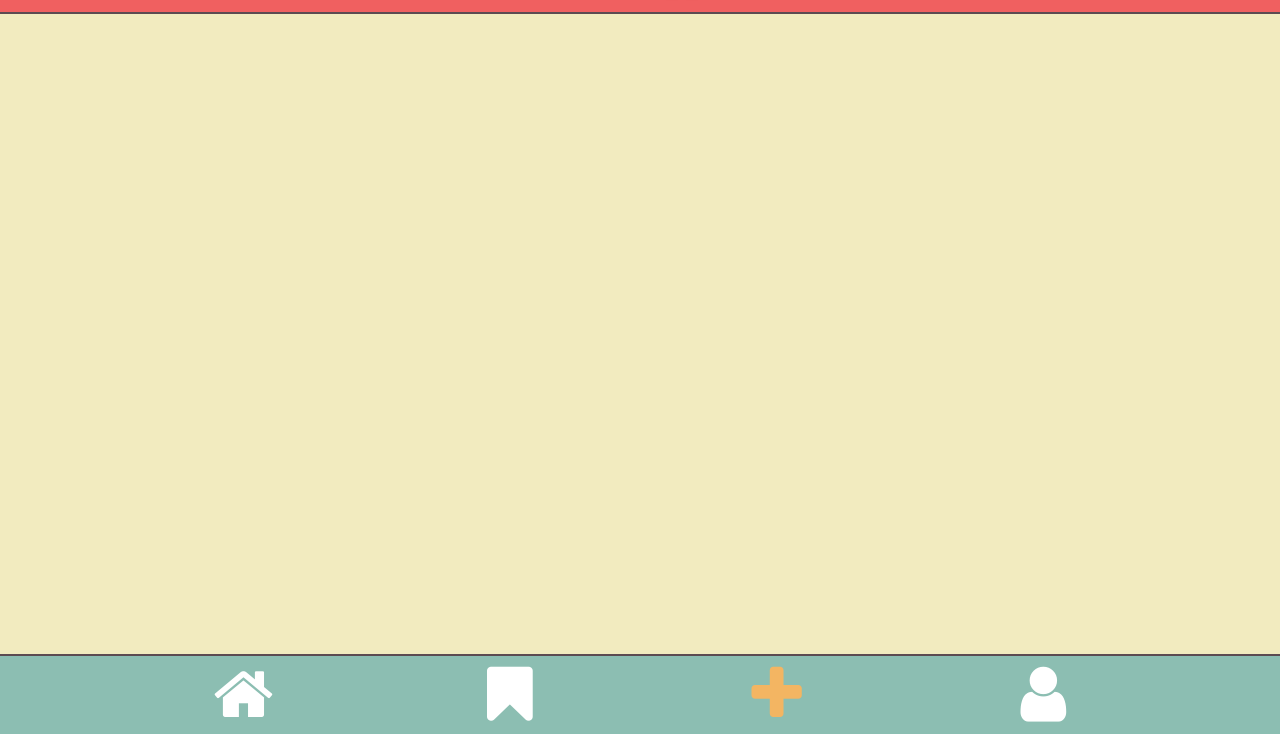
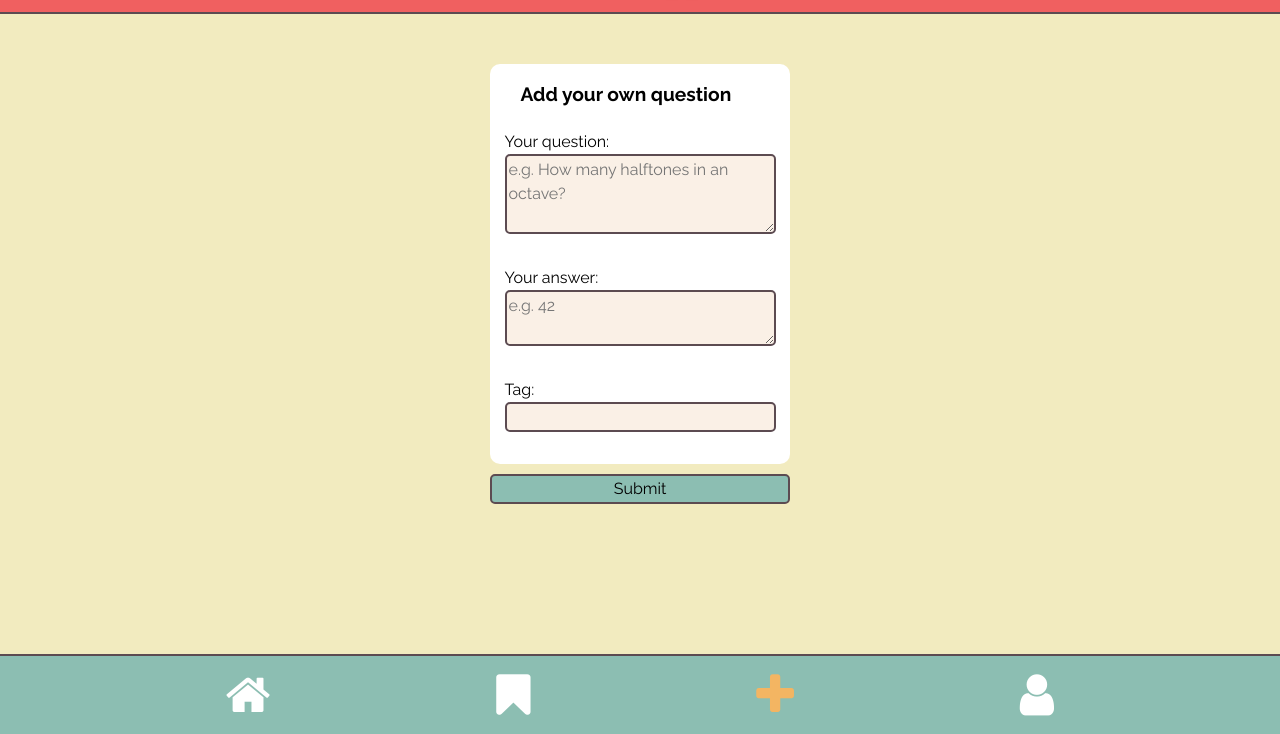
Before and after one commit to toshydev/quiz-app, a plain HTML site: page form/form.html in a window 1280 px wide. Shown: the part 66-800 px from the top of the page. Drawn offline with Linux system fonts and the light colour scheme.

Commit message:
create form layout and style

```diff
--- a/components/card.css
+++ b/components/card.css
@@ -15,11 +15,12 @@
   border-radius: 10px;
   filter: drop-shadow(5px 5px 10px var(--color-shadow));
   align-items: center;
-  transition: 0.5s;
+  transition: transform 0.25s ease-out;
 }
 
 .card:hover {
   transform: scale(1.1);
+  _box-shadow: 8px 16px 16px hsl(0deg 0% 0% / 0.25);
 }
 
 .card__bookmark {
--- /dev/null
+++ b/components/form.css
@@ -0,0 +1,49 @@
+.form {
+  display: flex;
+  flex-direction: column;
+  align-items: center;
+  gap: 50px;
+  padding-bottom: 150px;
+}
+
+.form__body {
+  width: 300px;
+  height: 400px;
+  background-color: var(--bg-card);
+  display: flex;
+  flex-direction: column;
+  border-radius: 10px;
+  align-items: center;
+  transition: transform 0.25s ease-out;
+}
+
+.form__body-description {
+  font-size: 1.2rem;
+  padding: 1rem;
+  font-weight: bold;
+}
+
+.form__body-fields {
+  border: none;
+  display: flex;
+  flex-direction: column;
+  width: 90%;
+}
+
+.form__body-textarea {
+  margin-bottom: 2rem;
+  border-radius: 5px;
+  background-color: var(--bg-answer);
+  border: 2px solid var(--bg-dark);
+}
+
+.form__body-input {
+  margin-bottom: 2rem;
+  border-radius: 5px;
+  background-color: var(--bg-answer);
+  border: 2px solid var(--bg-dark);
+}
+
+.form__body-submit {
+  width: 100%;
+}
--- a/components/navigation.css
+++ b/components/navigation.css
@@ -9,7 +9,7 @@
   top: 50%;
   left: 50%;
   transform: translate(-50%, -50%);
-  font-size: 4em;
+  font-size: 3em;
 }
 
 .navbar__link {
@@ -28,7 +28,6 @@
 
 .navbar__link--current i {
   color: var(--highlight-color);
-  padding: 5px;
   border-radius: 10px;
 }
 
--- a/form/form.html
+++ b/form/form.html
@@ -4,7 +4,7 @@
     <meta charset="UTF-8" />
     <meta http-equiv="X-UA-Compatible" content="IE=edge" />
     <meta name="viewport" content="width=device-width, initial-scale=1.0" />
-    <meta name="description" content="Quiz App with coding related questions">
+    <meta name="description" content="Quiz App with coding related questions" />
     <link rel="stylesheet" href="../styles.css" />
     <link rel="preconnect" href="https://fonts.googleapis.com" />
     <link rel="preconnect" href="https://fonts.gstatic.com" crossorigin />
@@ -21,32 +21,90 @@
   </head>
   <body>
     <header class="header">
-      <h1 class="header__heading"><a class="header__heading-link" aria-label="Go to main page" href="/index.html">Quiz App</a></h1>
+      <h1 class="header__heading">
+        <a
+          class="header__heading-link"
+          aria-label="Go to main page"
+          href="/index.html"
+          >Quiz App</a
+        >
+      </h1>
     </header>
-    <main >
+    <main>
+      <section class="form">
+        <form class="form__body" aria-label="Add your own questions">
+          <fieldset class="form__body-fields">
+            <legend class="form__body-description">
+              Add your own question
+            </legend>
+            <label class="form__body-label" for="question"
+              >Your question:</label
+            >
+            <textarea
+            class="form__body-textarea"
+              name="question"
+              id="question"
+              cols="30"
+              rows="3"
+              required
+              placeholder="e.g. How many halftones in an octave?"
+            ></textarea>
+            <label class="form__body-label" for="answer">Your answer:</label>
+            <textarea
+            class="form__body-textarea"
+              name="answer"
+              id="answer"
+              cols="30"
+              rows="2"
+              required
+              placeholder="e.g. 42"
+            ></textarea>
+            <label class="form__body-label" for="tag">Tag:</label>
+            <input class="form__body-input" type="text" name="tag" id="tag" />
+          </fieldset>
+          <button
+            class="button button_lg form__body-submit"
+            type="submit"
+            aria-label="Post your new question"
+          >
+            Submit
+          </button>
+        </form>
+      </section>
 
-        <section class="card-container">
-        </section>
+      <section class="card-container"></section>
     </main>
     <footer>
       <ul class="navbar">
         <li>
-          <a class="navbar__link"aria-label="Go to main page" href="/index.html"
+          <a
+            class="navbar__link"
+            aria-label="Go to main page"
+            href="/index.html"
             ><i class="navbar__link-icon fa fa-home" aria-hidden="true"></i
           ></a>
         </li>
         <li>
-          <a class="navbar__link" aria-label="Go to bookmarked questions" href="/bookmarks/bookmarks.html"
+          <a
+            class="navbar__link"
+            aria-label="Go to bookmarked questions"
+            href="/bookmarks/bookmarks.html"
             ><i class="navbar__link-icon fa fa-bookmark" aria-hidden="true"></i
           ></a>
         </li>
         <li>
-            <a class="navbar__link--current" aria-label="Go to forms page" href="#"
-              ><i class="navbar__link-icon fa fa-plus" aria-hidden="true"></i
-            ></a>
-          </li>
+          <a
+            class="navbar__link--current"
+            aria-label="Go to forms page"
+            href="#"
+            ><i class="navbar__link-icon fa fa-plus" aria-hidden="true"></i
+          ></a>
+        </li>
         <li>
-          <a class="navbar__link" aria-label="Go to profile page" href="/profile/profile.html"
+          <a
+            class="navbar__link"
+            aria-label="Go to profile page"
+            href="/profile/profile.html"
             ><i class="navbar__link-icon fa fa-user" aria-hidden="true"></i
           ></a>
         </li>
--- a/styles.css
+++ b/styles.css
@@ -1,10 +1,11 @@
 @import "global.css";
-@import "components/button.css";
-@import "components/card.css";
-@import "components/header.css";
-@import "components/navigation.css";
-@import "components/profile.css";
-@import "components/darkmode.css";
+@import "/components/button.css";
+@import "/components/card.css";
+@import "/components/header.css";
+@import "/components/navigation.css";
+@import "/components/profile.css";
+@import "/components/darkmode.css";
+@import "/components/form.css";
 
 main {
   position: absolute;
```
